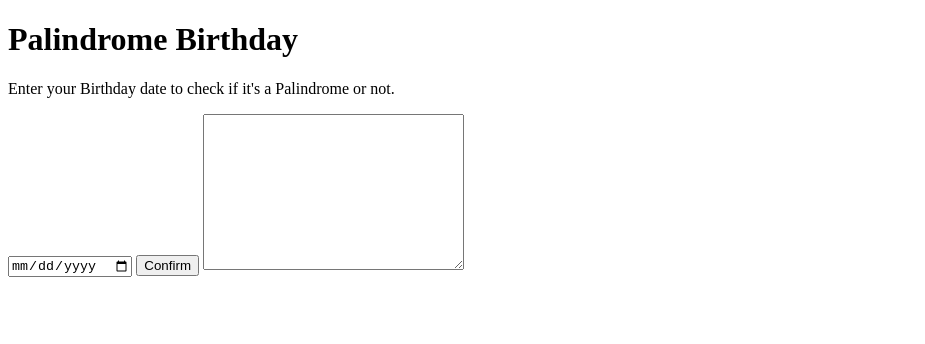
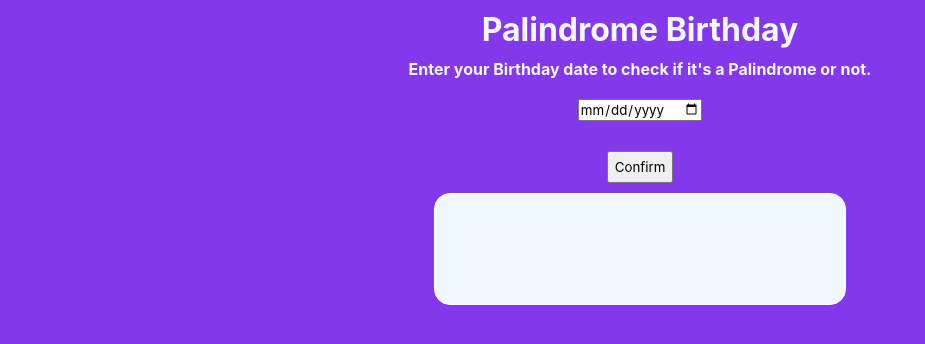
Before and after one commit to saketsawrav/PalindromeBirthday, a plain HTML site: page index.html in a window 1280 px wide. Shown: the whole page, without its empty margins (0-925 px from the left). Drawn offline with Linux system fonts and the light colour scheme; a small style sheet from the web is missing.

Commit message:
Add some styling
- also change textarea to paragraph,since input is not long p will suffice
- add flex container

Signed-off-by: ssawrav <s.sawrav@gmail.com>

```diff
--- a/index.html
+++ b/index.html
@@ -4,14 +4,18 @@
     <meta charset="UTF-8">
     <meta http-equiv="X-UA-Compatible" content="IE=edge">
     <meta name="viewport" content="width=device-width, initial-scale=1.0">
+    <link rel="stylesheet" href="style.css">
     <title>Palindrome Birthday</title>
 </head>
 <body>
+
+    <div class="container">
     <h1>Palindrome Birthday</h1>
     <p>Enter your Birthday date to check if it's a Palindrome or not.</p>
     <input type="date" name="" id="bday-date">
     <button id="confirm-btn">Confirm</button>
-    <textarea name="" id="output-box" cols="30" rows="10"></textarea>
+    <p name="" id="output-box"></p>
     <script src="app.js"></script>
+    </div>
 </body>
 </html>
--- a/style.css
+++ b/style.css
@@ -0,0 +1,60 @@
+@import url('https://v1.fontapi.ir/css/SFProDisplay:400');
+
+
+:root {
+    --amber: #ffbe0bff;
+    --orange-pantone: #fb5607ff;
+    --winter-sky: #ff006eff;
+    --blue-violet: #8338ecff;
+    --azure: #3a86ffff;
+}
+
+* {
+    font-family: 'SF Pro Display', Helvetica;
+    margin: 0px;
+    padding: 0px;
+}
+
+body {
+    background-color: var(--blue-violet);
+    color: aliceblue;
+}
+
+h1 {
+    text-align: center;
+    margin: 10px;
+}
+
+p {
+    text-align: center;
+    font-weight: 700;
+}
+
+button {
+    margin: 10px;
+    padding: 6px;
+}
+
+input {
+    display: block;
+    align-items: center;
+    margin: 20px;
+}
+
+#output-box {
+    border: white solid 1px;
+    padding: 5px;
+    width: 400px;
+    height: 100px;
+    margin: auto;
+    border-radius: 1rem;
+    background-color: aliceblue;
+    color: black;
+    font-weight: 500;
+}
+
+.container {
+    display: flex;
+    align-items: center;
+    flex-direction: column;
+}
```
